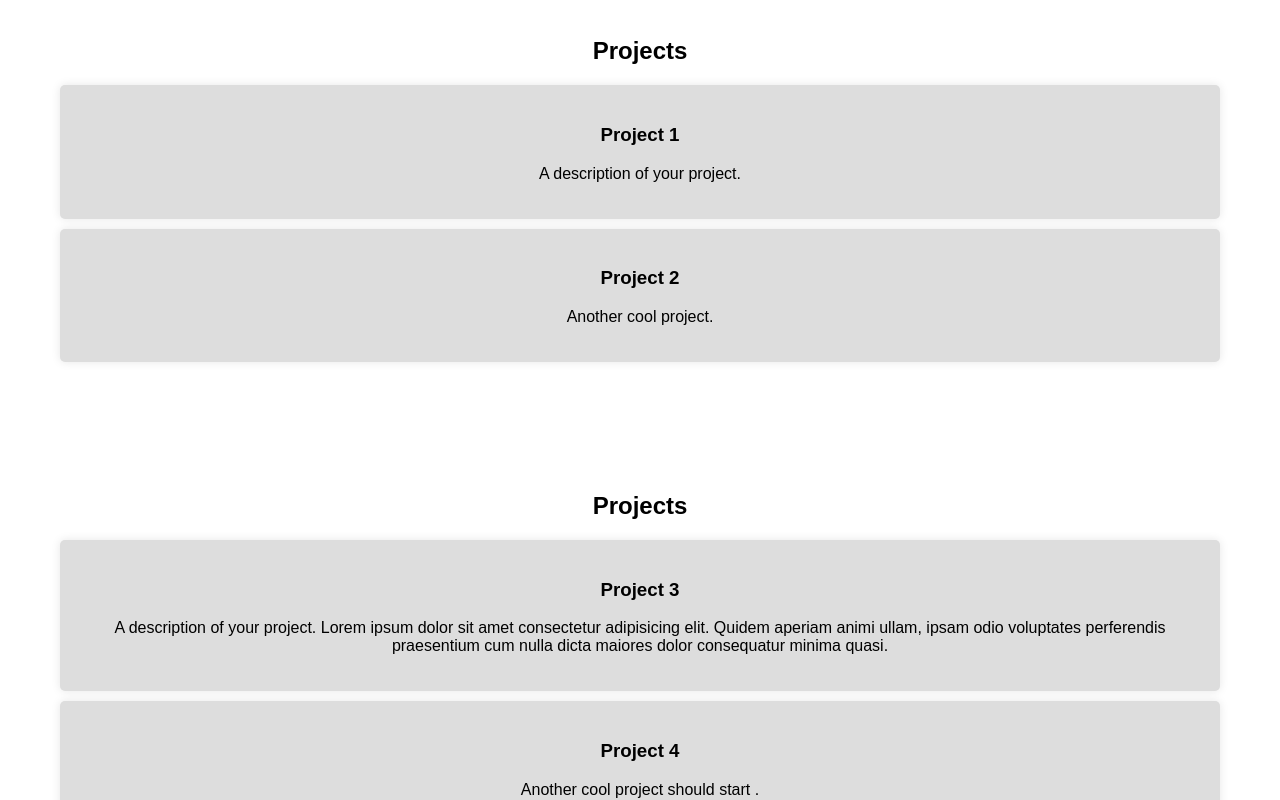
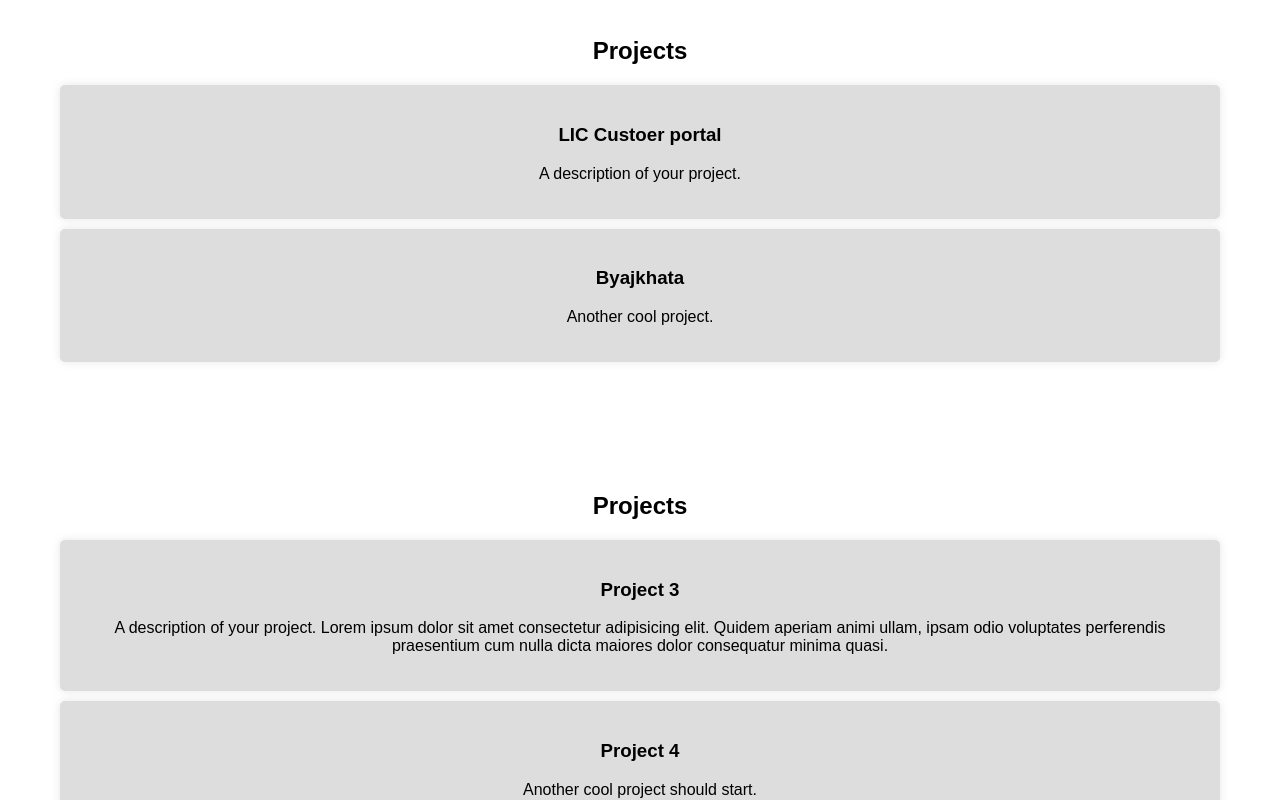
Before and after one commit to Priyankabasti/priya-portfolio, a plain HTML site: page index.html in a window 1280 px wide. Shown: the part 680-1480 px from the top of the page. Drawn offline with Linux system fonts and the light colour scheme.

Commit message:
added project names

```diff
--- a/index.html
+++ b/index.html
@@ -40,11 +40,11 @@
     <section id="projects">
       <h2>Projects</h2>
       <div class="project">
-        <h3>Project 1</h3>
+        <h3>LIC Custoer portal</h3>
         <p>A description of your project.</p>
       </div>
       <div class="project">
-        <h3>Project 2</h3>
+        <h3>Byajkhata</h3>
         <p>Another cool project.</p>
       </div>
     </section>
@@ -58,11 +58,11 @@
           adipisicing elit. Quidem aperiam animi ullam, ipsam odio voluptates
           perferendis praesentium cum nulla dicta maiores dolor consequatur
           minima quasi.
-        </p>
+      </p>
       </div>
       <div class="project">
         <h3>Project 4</h3>
-        <p>Another cool project should start .</p>
+        <p>Another cool project should start.</p>
       </div>
     </section>
 
```
